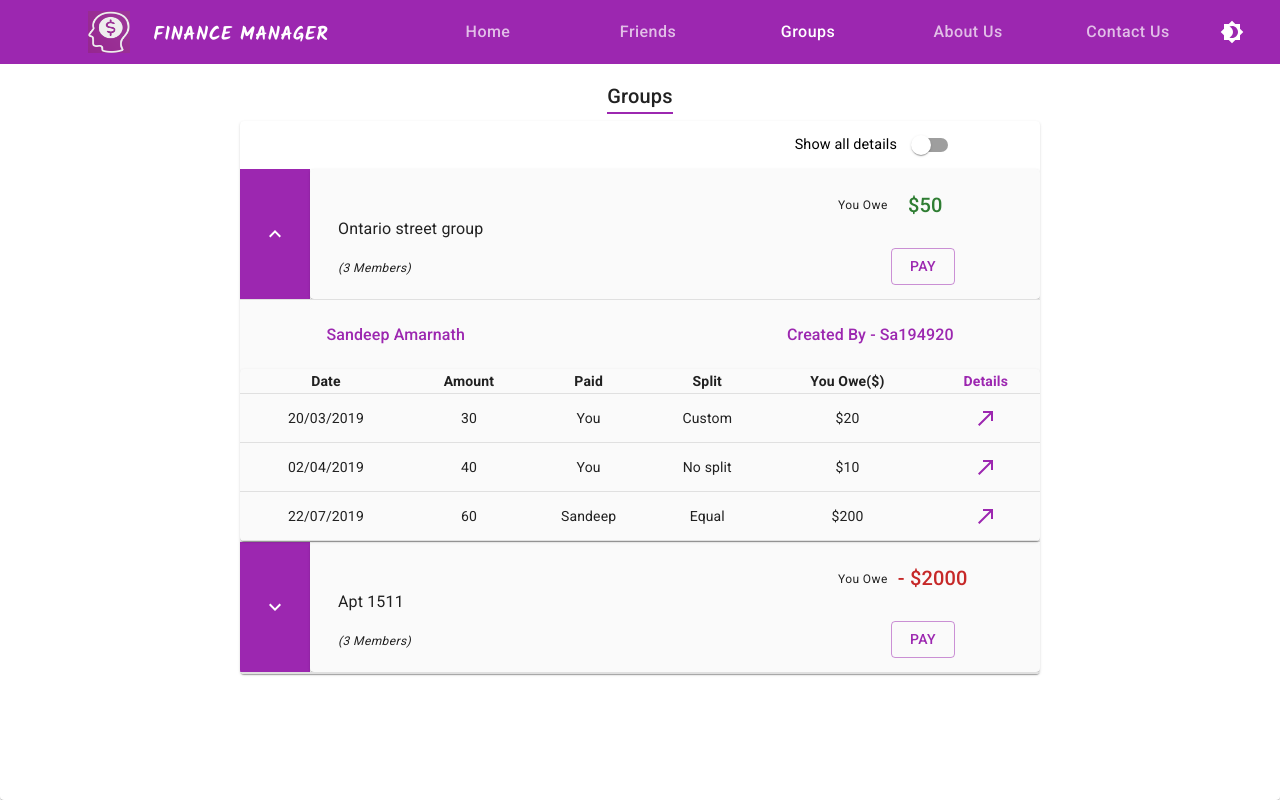
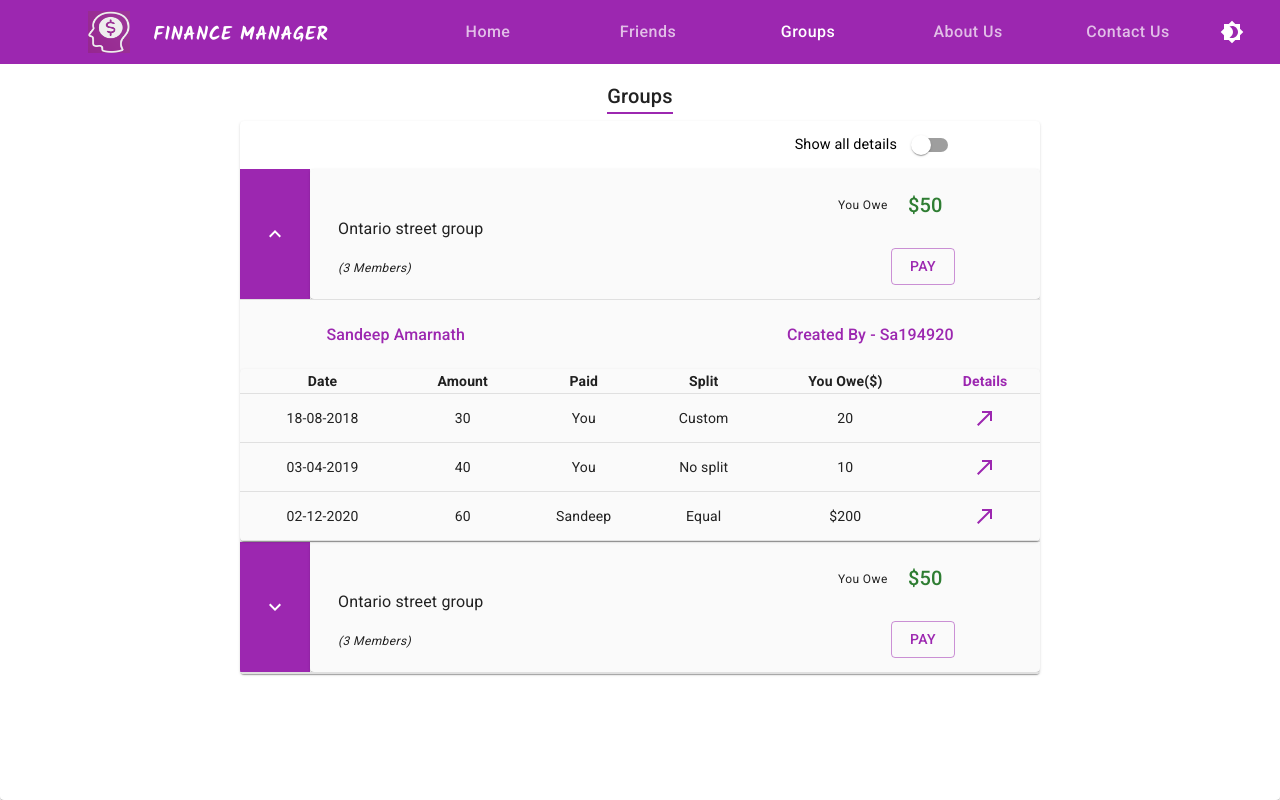
Before and after one commit to sandeep194920/FinanceManager, a React (Create React App) app: page /groups in a window 1280 px wide. Both pictures are taken after a click on the button 275 px from the left and 233 px from the top of the page. Built offline with nearby package versions, Linux system fonts and the light colour scheme.

Commit message:
update details ui fixed. need to work on updating data

```diff
--- a/src/App.js
+++ b/src/App.js
@@ -1,4 +1,4 @@
-import React, { useState, useEffect } from "react";
+import React, { useState, useEffect, useCallback } from "react";
 import Header from "./components/Header/Header";
 import { ThemeProvider } from "@material-ui/core/styles";
 import lightTheme from "./components/UI/LightTheme";
@@ -10,12 +10,13 @@ import Friends from "./components/EasySplit/Friends";
 import Paper from "@material-ui/core/Paper";
 import darkLogo from "./assets/darkLogo.png";
 import lightLogo from "./assets/lightLogo.png";
+import AboutUs from "./components/AboutUs";
 
 function App() {
   const [myTheme, setTheme] = useState(lightTheme);
   const [logoImg, setLogoImg] = useState(lightLogo);
 
-  const switchThemeHandler = () => {
+  const switchThemeHandler = useCallback(() => {
     setTheme((prevState) => {
       if (prevState.palette.type === "dark") {
         localStorage.setItem("theme", "light");
@@ -25,8 +26,8 @@ function App() {
         return darkTheme;
       }
     });
-  };
-  const switchLogoHandler = () => {
+  }, [setTheme]);
+  const switchLogoHandler = useCallback(() => {
     setLogoImg(() => {
       if (myTheme.palette.type === "dark") {
         return lightLogo;
@@ -34,7 +35,7 @@ function App() {
         return darkLogo;
       }
     });
-  };
+  }, [setLogoImg, myTheme.palette.type]);
 
   useEffect(() => {
     if (localStorage.getItem("theme") === "dark") {
@@ -44,7 +45,7 @@ function App() {
       setLogoImg(lightLogo);
       setTheme(lightTheme);
     }
-  }, []);
+  }, [setLogoImg, setTheme]);
 
   return (
     <ThemeProvider theme={myTheme}>
@@ -64,7 +65,7 @@ function App() {
             />
             <Route path="/friends" render={() => <Friends />} />
             <Route path="/groups" render={() => <Groups />} />
-            <Route path="/about" render={() => <div>About Us</div>} />
+            <Route path="/about" render={() => <AboutUs />} />
             <Route path="/contact" component={() => <div>Contact Us</div>} />
           </Switch>
           {/* <Footer /> */}
@@ -74,4 +75,4 @@ function App() {
   );
 }
 
-export default App;
+export default React.memo(App);
--- /dev/null
+++ b/src/components/AboutUs.js
@@ -0,0 +1,8 @@
+import React from "react";
+
+const About = (props) => {
+  console.log("About page");
+  return <div>About us</div>;
+};
+
+export default About;
--- a/src/components/EasySplit/DetailsModal.js
+++ b/src/components/EasySplit/DetailsModal.js
@@ -112,25 +112,35 @@ const Transition = React.forwardRef(function Transition(props, ref) {
   return <Slide direction="up" ref={ref} {...props} />;
 });
 
-export default function DetailsModal(props) {
+function DetailsModal(props) {
+  console.log("DetailsModal");
   const {
     dialogOpen,
     dialogCloseHandler,
     editMode,
     editCloseHandler,
     editOpenHandler,
+    currentDetails,
   } = props;
+
+  // currentDetails date format update
+  const formattedDate = currentDetails.date.split("-");
+  const day = formattedDate[0];
+  const month = formattedDate[1];
+  const year = formattedDate[2];
+
   const classes = useStyles();
   const theme = useTheme();
   const matchesSM = useMediaQuery(theme.breakpoints.down("sm"));
   // const matchesXS = useMediaQuery(theme.breakpoints.down("xs"));
 
   // Edit details related below
-  const [paidBy, setPaidBy] = React.useState("you");
-  const [splitType, setSplitType] = React.useState("equal");
-  const [category, setCategory] = React.useState("Entertainment");
+  const [paidBy, setPaidBy] = React.useState(currentDetails.paidBy);
+  const [splitType, setSplitType] = React.useState(currentDetails.type);
+  const [category, setCategory] = React.useState(currentDetails.category);
   const [selectedDate, setSelectedDate] = React.useState(
-    new Date("2014-08-18T21:11:54")
+    // new Date("2014-08-18" + "T21:11:54")
+    new Date(`${year}-${month}-${day}T21:11:54`)
   );
 
   const handleDateChange = (date) => {
@@ -186,19 +196,6 @@ export default function DetailsModal(props) {
 
   const editTextFields = {
     editTransactionDate: (
-      // <TextField
-      //   id="date"
-      //   type="date"
-      //   color={theme.palette.type === "dark" ? "secondary" : "primary"}
-      //   defaultValue="2017-05-24"
-      //   classes={{
-      //     root: classes.listItemText,
-      //   }}
-      //   className={classes.detailDate}
-      //   InputLabelProps={{
-      //     shrink: true,
-      //   }}
-      // />
       <MuiPickersUtilsProvider utils={DateFnsUtils}>
         <DatePicker
           id="date-picker-dialog"
@@ -218,7 +215,7 @@ export default function DetailsModal(props) {
         id="standard-number"
         type="number"
         color={theme.palette.type === "dark" ? "secondary" : "primary"}
-        defaultValue="2400"
+        defaultValue={currentDetails.transactionAmount}
         classes={{
           root: classes.listItemText,
         }}
@@ -296,7 +293,7 @@ export default function DetailsModal(props) {
           root: classes.listItemText,
         }}
         className={classes.detailNumber}
-        defaultValue="1200"
+        defaultValue={`${currentDetails.owe}`}
         InputLabelProps={{
           shrink: true,
         }}
@@ -310,7 +307,7 @@ export default function DetailsModal(props) {
         }}
         className={classes.detailText}
         color={theme.palette.type === "dark" ? "secondary" : "primary"}
-        defaultValue="Watched"
+        defaultValue={currentDetails.details}
         InputLabelProps={{
           shrink: true,
         }}
@@ -324,7 +321,7 @@ export default function DetailsModal(props) {
         classes={{
           root: classes.listItemText,
         }}
-        primary="20 March 2020"
+        primary={currentDetails.date}
       />
     ),
     transactionAmount: (
@@ -332,7 +329,7 @@ export default function DetailsModal(props) {
         classes={{
           root: classes.listItemText,
         }}
-        primary="200$"
+        primary={"$" + currentDetails.transactionAmount}
       />
     ),
     paidBy: (
@@ -340,7 +337,7 @@ export default function DetailsModal(props) {
         classes={{
           root: classes.listItemText,
         }}
-        primary="You"
+        primary={currentDetails.paidBy}
       />
     ),
     splitType: (
@@ -348,7 +345,7 @@ export default function DetailsModal(props) {
         classes={{
           root: classes.listItemText,
         }}
-        primary="Equal"
+        primary={currentDetails.type}
       />
     ),
     category: (
@@ -356,7 +353,7 @@ export default function DetailsModal(props) {
         classes={{
           root: classes.listItemText,
         }}
-        primary="Entertainment"
+        primary={currentDetails.category}
       />
     ),
     youOwe: (
@@ -364,7 +361,7 @@ export default function DetailsModal(props) {
         classes={{
           root: classes.listItemText,
         }}
-        primary="1200$"
+        primary={`$${currentDetails.owe}`}
       />
     ),
     details: (
@@ -373,7 +370,7 @@ export default function DetailsModal(props) {
           root: classes.listItemText,
         }}
         style={{ marginLeft: "39px" }}
-        primary="Watched Starwars"
+        primary={currentDetails.details}
       />
     ),
   };
@@ -650,3 +647,5 @@ export default function DetailsModal(props) {
     </React.Fragment>
   );
 }
+
+export default React.memo(DetailsModal);
--- a/src/components/EasySplit/Friends.js
+++ b/src/components/EasySplit/Friends.js
@@ -1,4 +1,4 @@
-import React, { useState } from "react";
+import React, { useState, useCallback } from "react";
 import TableContainer from "@material-ui/core/TableContainer";
 import Paper from "@material-ui/core/Paper";
 import Table from "@material-ui/core/Table";
@@ -13,7 +13,8 @@ import FormControlLabel from "@material-ui/core/FormControlLabel";
 import Switch from "@material-ui/core/Switch";
 import useStyles from "../EasySplit/FriendsGroupsStyles";
 
-export default function FriendsList(props) {
+function FriendsList(props) {
+  console.log("Friends");
   const classes = useStyles();
   const theme = useTheme();
   const matchesSM = useMediaQuery(theme.breakpoints.down("sm"));
@@ -23,15 +24,15 @@ export default function FriendsList(props) {
   const [showDetails, switchShowDetails] = useState(false);
   const [hideDetails, switchHideDetails] = useState(false);
 
-  const showDetailsToggleHandler = () => {
+  const showDetailsToggleHandler = useCallback(() => {
     switchShowDetails(true);
     switchHideDetails(false);
-  };
+  }, [switchShowDetails, switchHideDetails]);
 
-  const hideDetailsToggleHandler = () => {
+  const hideDetailsToggleHandler = useCallback(() => {
     switchShowDetails(false);
     switchHideDetails(true);
-  };
+  }, [switchHideDetails, switchShowDetails]);
 
   return (
     <Grid
@@ -101,3 +102,4 @@ export default function FriendsList(props) {
     </Grid>
   );
 }
+export default React.memo(FriendsList);
--- a/src/components/EasySplit/FriendsDetails.js
+++ b/src/components/EasySplit/FriendsDetails.js
@@ -1,4 +1,4 @@
-import React, { useEffect, useState } from "react";
+import React, { useEffect, useState, useCallback } from "react";
 import TableContainer from "@material-ui/core/TableContainer";
 import Paper from "@material-ui/core/Paper";
 import Table from "@material-ui/core/Table";
@@ -22,7 +22,9 @@ import CallMadeIcon from "@material-ui/icons/CallMade";
 import useStyles from "./FriendGroupDetailsStyles";
 import DetailsModal from "./DetailsModal";
 
-export default function FriendsDetails(props) {
+function FriendsDetails(props) {
+  console.log("FriendsDetails");
+
   const {
     name,
     oweAmount,
@@ -39,23 +41,24 @@ export default function FriendsDetails(props) {
   const [open, setOpen] = useState(false);
   //edit
   const [editMode, setEditMode] = useState(false);
-
   //dialog
   const [dialogOpen, setDialogOpen] = useState(false);
   const detailsTableHead = ["Date", "Amount", "Paid", "Split", "You Owe($)"];
+
+  const [currentDetails, setCurrentDetails] = useState({});
 
   if (matchesSM) {
     detailsTableHead.splice(2, 1);
   }
 
-  const dialogOpenHandler = () => {
+  const dialogOpenHandler = useCallback(() => {
     setDialogOpen(true);
-  };
+  }, [setDialogOpen]);
 
-  const dialogCloseHandler = () => {
+  const dialogCloseHandler = useCallback(() => {
     setDialogOpen(false);
     setEditMode(false);
-  };
+  }, [setDialogOpen, setEditMode]);
 
   useEffect(() => {
     if (hideDetails) {
@@ -73,13 +76,13 @@ export default function FriendsDetails(props) {
   };
 
   //dialog
-  const editOpenHandler = () => {
+  const editOpenHandler = useCallback(() => {
     setEditMode(true);
-  };
+  }, [setEditMode]);
 
-  const editCloseHandler = () => {
+  const editCloseHandler = useCallback(() => {
     setEditMode(false);
-  };
+  }, [setEditMode]);
   return (
     <React.Fragment>
       <TableRow>
@@ -200,10 +203,11 @@ export default function FriendsDetails(props) {
                     </TableRow>
                   </TableHead>
                   <TableBody>
-                    {details.map((record, index) => (
+                    {details.map((record, index) => {
+                      return (
                         <TableRow key={record + index} className={classes.tRow}>
                           <TableCell>{record.date}</TableCell>
-                        <TableCell>{record.amount}</TableCell>
+                          <TableCell>{record.transactionAmount}</TableCell>
                           {matchesSM ? null : (
                             <TableCell>{record.paidBy}</TableCell>
                           )}
@@ -211,7 +215,10 @@ export default function FriendsDetails(props) {
                           <TableCell>{record.owe}</TableCell>
                           <TableCell>
                             <IconButton
-                            onClick={dialogOpenHandler}
+                              onClick={() => {
+                                dialogOpenHandler();
+                                setCurrentDetails({ ...record });
+                              }}
                               disableRipple
                               classes={{ root: classes.detailsIcon }}
                             >
@@ -226,7 +233,8 @@ export default function FriendsDetails(props) {
                             </IconButton>
                           </TableCell>
                         </TableRow>
-                    ))}
+                      );
+                    })}
                   </TableBody>
                 </Table>
               </TableContainer>
@@ -235,13 +243,18 @@ export default function FriendsDetails(props) {
         </TableCell>
       </TableRow>
       {/* When clicked on the details icon */}
+      {dialogOpen ? ( // performance optimized here due to this check
         <DetailsModal
           dialogOpen={dialogOpen}
           editMode={editMode}
           dialogCloseHandler={dialogCloseHandler}
           editCloseHandler={editCloseHandler}
           editOpenHandler={editOpenHandler}
+          currentDetails={currentDetails}
         />
+      ) : null}
     </React.Fragment>
   );
 }
+
+export default React.memo(FriendsDetails);
--- a/src/components/EasySplit/GroupsDetails.js
+++ b/src/components/EasySplit/GroupsDetails.js
@@ -1,4 +1,4 @@
-import React, { useEffect, useState } from "react";
+import React, { useEffect, useState, useCallback } from "react";
 import TableContainer from "@material-ui/core/TableContainer";
 import Paper from "@material-ui/core/Paper";
 import Table from "@material-ui/core/Table";
@@ -22,7 +22,9 @@ import CallMadeIcon from "@material-ui/icons/CallMade";
 import useStyles from "./FriendGroupDetailsStyles";
 import DetailsModal from "./DetailsModal";
 
-export default function GroupsDetails(props) {
+function GroupsDetails(props) {
+  console.log("GroupsDetails");
+
   const {
     name,
     oweAmount,
@@ -35,25 +37,27 @@ export default function GroupsDetails(props) {
   const theme = useTheme();
   const classes = useStyles();
   const matchesSM = useMediaQuery(theme.breakpoints.down("sm"));
+  // const matchesXS = useMediaQuery(theme.breakpoints.down("xs"));
+  const [open, setOpen] = useState(false);
   //edit
   const [editMode, setEditMode] = useState(false);
-  // const matchesXS = useMediaQuery(theme.breakpoints.down("xs"));
-  const [open, setOpen] = useState(false);
   //dialog
   const [dialogOpen, setDialogOpen] = useState(false);
   const detailsTableHead = ["Date", "Amount", "Paid", "Split", "You Owe($)"];
 
+  const [currentDetails, setCurrentDetails] = useState({});
+
   if (matchesSM) {
     detailsTableHead.splice(2, 1);
   }
-  const dialogOpenHandler = () => {
+  const dialogOpenHandler = useCallback(() => {
     setDialogOpen(true);
-  };
+  }, [setDialogOpen]);
 
-  const dialogCloseHandler = () => {
+  const dialogCloseHandler = useCallback(() => {
     setDialogOpen(false);
     setEditMode(false);
-  };
+  }, [setDialogOpen, setEditMode]);
 
   useEffect(() => {
     if (hideDetails) {
@@ -71,14 +75,13 @@ export default function GroupsDetails(props) {
   };
 
   //dialog
-  const editOpenHandler = () => {
+  const editOpenHandler = useCallback(() => {
     setEditMode(true);
-  };
+  }, [setEditMode]);
 
-  const editCloseHandler = () => {
+  const editCloseHandler = useCallback(() => {
     setEditMode(false);
-  };
-
+  }, [setEditMode]);
   return (
     <React.Fragment>
       <TableRow>
@@ -89,7 +92,11 @@ export default function GroupsDetails(props) {
             aria-label="expand row"
             onClick={rowDropdownHandler}
           >
-            {open ? <KeyboardArrowUpIcon /> : <KeyboardArrowDownIcon />}
+            {open || showDetails ? (
+              <KeyboardArrowUpIcon />
+            ) : (
+              <KeyboardArrowDownIcon />
+            )}
           </IconButton>
         </TableCell>
         <TableCell>
@@ -212,7 +219,7 @@ export default function GroupsDetails(props) {
                     {details.map((record, index) => (
                       <TableRow key={record + index} className={classes.tRow}>
                         <TableCell>{record.date}</TableCell>
-                        <TableCell>{record.amount}</TableCell>
+                        <TableCell>{record.transactionAmount}</TableCell>
                         {matchesSM ? null : (
                           <TableCell>{record.paidBy}</TableCell>
                         )}
@@ -220,7 +227,10 @@ export default function GroupsDetails(props) {
                         <TableCell>{record.owe}</TableCell>
                         <TableCell>
                           <IconButton
-                            onClick={dialogOpenHandler}
+                            onClick={() => {
+                              dialogOpenHandler();
+                              setCurrentDetails({ ...record });
+                            }}
                             disableRipple
                             classes={{ root: classes.detailsIcon }}
                           >
@@ -244,13 +254,18 @@ export default function GroupsDetails(props) {
         </TableCell>
       </TableRow>
       {/* When clicked on the details icon */}
+      {dialogOpen ? (
         <DetailsModal
           dialogOpen={dialogOpen}
           editMode={editMode}
           dialogCloseHandler={dialogCloseHandler}
           editCloseHandler={editCloseHandler}
           editOpenHandler={editOpenHandler}
+          currentDetails={currentDetails}
         />
+      ) : null}
     </React.Fragment>
   );
 }
+
+export default React.memo(GroupsDetails);
--- a/src/components/Footer/Footer.js
+++ b/src/components/Footer/Footer.js
@@ -6,6 +6,7 @@ import CopyrightIcon from "@material-ui/icons/Copyright";
 import Hidden from "@material-ui/core/Hidden";
 
 const Footer = () => {
+  console.log("Footer");
   const useStyles = makeStyles((theme) => ({
     footer: {
       backgroundColor: theme.palette.primary.main,
@@ -85,5 +86,5 @@ const Footer = () => {
   );
 };
 
-export default Footer;
+export default React.memo(Footer);
 //<Grid item>Copyright c 2020. All rights reserved</Grid>
--- a/src/components/Header/Header.js
+++ b/src/components/Header/Header.js
@@ -143,6 +143,9 @@ function ElevationScroll(props) {
 }
 
 function Header(props) {
+  React.useEffect(() => {
+    console.log("Header");
+  });
   const { switchTheme, switchLogo, logoImg } = props;
   const classes = useStyles();
   const theme = useTheme();
@@ -330,4 +333,4 @@ function Header(props) {
   );
 }
 
-export default Header;
+export default React.memo(Header);
--- a/src/data/EasySplit/FriendsInfo.js
+++ b/src/data/EasySplit/FriendsInfo.js
@@ -6,55 +6,66 @@ export const friendsInfo = [
     },
     details: [
       {
-        date: "20/03/2019",
-        amount: "30",
+        date: "18-08-2018",
+        transactionAmount: "30",
         paidBy: "You",
         type: "Custom",
-        owe: "$20",
+        category: "Entertainment",
+        owe: "20",
+        details: "Watched starwars movie",
       },
       {
-        date: "02/04/2019",
-        amount: "40",
+        date: "03-04-2019",
+        transactionAmount: "40",
         paidBy: "You",
         type: "No split",
-        owe: "$10",
+        category: "Buffet",
+        owe: "10",
+        details: "Saravana bhavan",
       },
       {
-        date: "22/07/2019",
-        amount: "60",
+        date: "02-12-2020",
+        transactionAmount: "60",
         paidBy: "Sandeep",
         type: "Equal",
-        owe: "$200",
+        category: "Fitness",
+        owe: "200",
+        details: "Whey protein",
       },
     ],
   },
-
   {
     main: {
-      displayName: "Vijay",
-      oweAmount: -2000,
+      displayName: "Sandeep",
+      oweAmount: 50,
     },
     details: [
       {
-        date: "10/12/2019",
-        amount: "100",
+        date: "18-08-2018",
+        transactionAmount: "30",
         paidBy: "You",
         type: "Custom",
-        owe: "$20",
+        category: "Entertainment",
+        owe: "20",
+        details: "Watched starwars movie",
       },
       {
-        date: "02/04/2019",
-        amount: "10",
+        date: "03-04-2019",
+        transactionAmount: "40",
         paidBy: "You",
-        type: "Split Equally",
-        owe: "$10",
+        type: "No split",
+        category: "Buffet",
+        owe: "10",
+        details: "Saravana bhavan",
       },
       {
-        date: "22/07/2019",
-        amount: "30",
+        date: "02-12-2020",
+        transactionAmount: "60",
         paidBy: "Sandeep",
-        type: "No split",
-        owe: "$200",
+        type: "Equal",
+        category: "Fitness",
+        owe: "200",
+        details: "Whey protein",
       },
     ],
   },
--- a/src/data/EasySplit/GroupsInfo.js
+++ b/src/data/EasySplit/GroupsInfo.js
@@ -6,55 +6,66 @@ export const groupsInfo = [
     },
     details: [
       {
-        date: "20/03/2019",
-        amount: "30",
+        date: "18-08-2018",
+        transactionAmount: "30",
         paidBy: "You",
         type: "Custom",
-        owe: "$20",
+        category: "Entertainment",
+        owe: "20",
+        details: "Watched starwars movie",
       },
       {
-        date: "02/04/2019",
-        amount: "40",
+        date: "03-04-2019",
+        transactionAmount: "40",
         paidBy: "You",
         type: "No split",
-        owe: "$10",
+        category: "Buffet",
+        owe: "10",
+        details: "Saravana bhavan",
       },
       {
-        date: "22/07/2019",
-        amount: "60",
+        date: "02-12-2020",
+        transactionAmount: "60",
         paidBy: "Sandeep",
         type: "Equal",
+        category: "Fitness",
         owe: "$200",
+        details: "Whey protein",
       },
     ],
   },
-
   {
     main: {
-      displayName: "Apt 1511",
-      oweAmount: -2000,
+      displayName: "Ontario street group",
+      oweAmount: 50,
     },
     details: [
       {
-        date: "20/03/2019",
-        amount: "30",
+        date: "18-08-2018",
+        transactionAmount: "30",
         paidBy: "You",
         type: "Custom",
-        owe: "$20",
+        category: "Entertainment",
+        owe: "20",
+        details: "Watched starwars movie",
       },
       {
-        date: "02/04/2019",
-        amount: "40",
+        date: "03-04-2019",
+        transactionAmount: "40",
         paidBy: "You",
         type: "No split",
-        owe: "$10",
+        category: "Buffet",
+        owe: "10",
+        details: "Saravana bhavan",
       },
       {
-        date: "22/07/2019",
-        amount: "60",
+        date: "02-12-2020",
+        transactionAmount: "60",
         paidBy: "Sandeep",
         type: "Equal",
+        category: "Fitness",
         owe: "$200",
+        details: "Whey protein",
       },
     ],
   },
```
Lines whose indentation alone changed are shown as unchanged.
